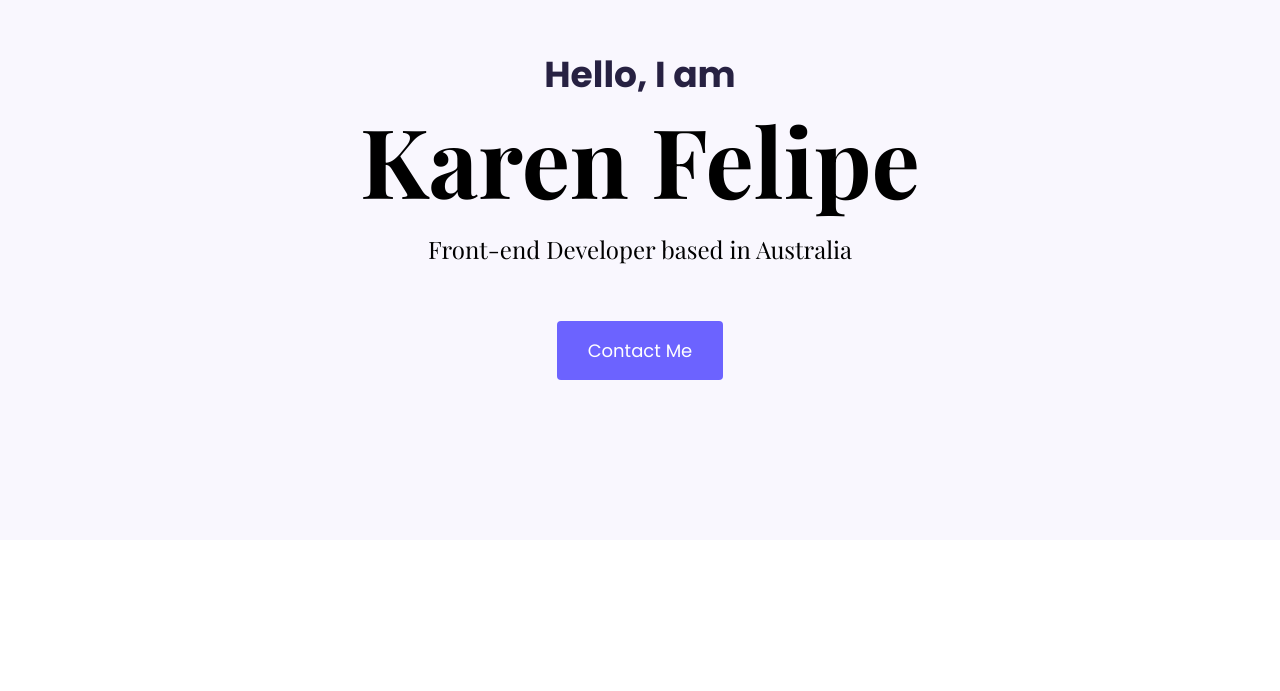
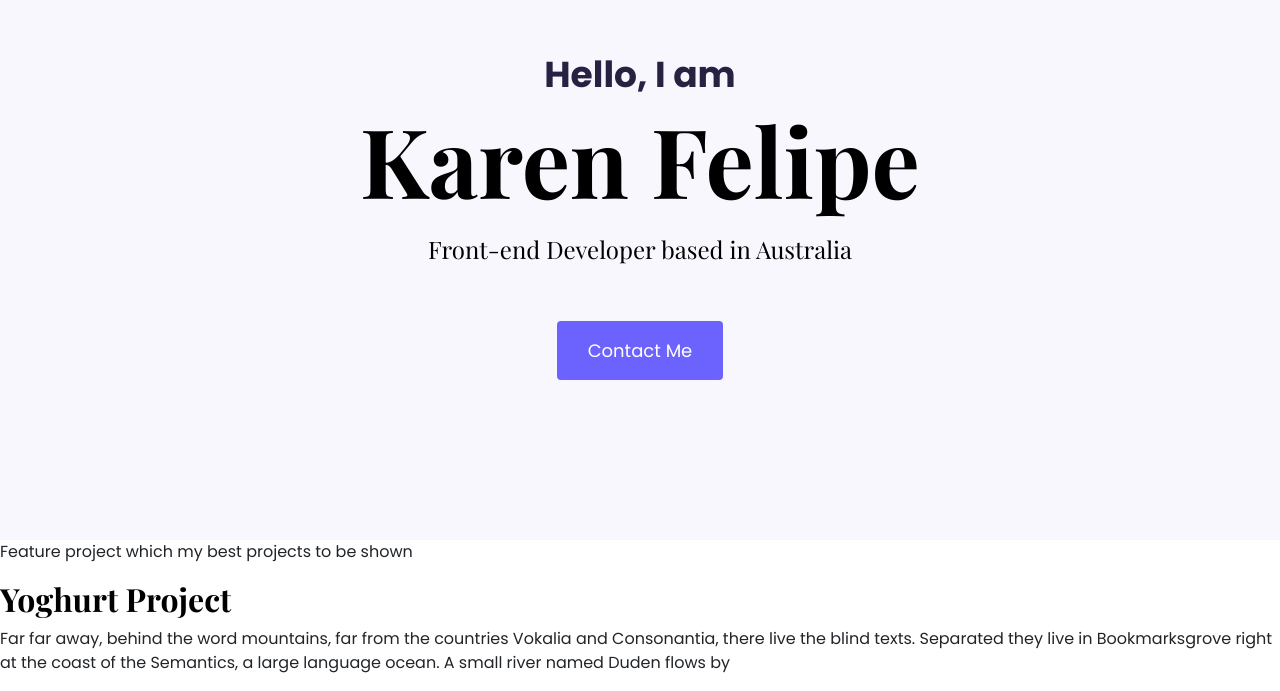
Before and after one commit to KengMagee/portfolio-project-lesson7, a plain HTML site: page index.html in a window 1280 px wide. Shown: the part 112-803 px from the top of the page. Drawn offline with nearby package versions, Linux system fonts and the light colour scheme; a web font is replaced by a local one.

Commit message:
added yoghurt paragraph

```diff
--- a/index.html
+++ b/index.html
@@ -42,5 +42,13 @@
         <a href="#" class="btn btn-branding">Contact Me</a>
       </div>
     </div>
+    <p>Feature project which my best projects to be shown</p>
+    <h2>Yoghurt Project</h2>
+    <p>
+      Far far away, behind the word mountains, far from the countries Vokalia
+      and Consonantia, there live the blind texts. Separated they live in
+      Bookmarksgrove right at the coast of the Semantics, a large language
+      ocean. A small river named Duden flows by
+    </p>
   </body>
 </html>
```
